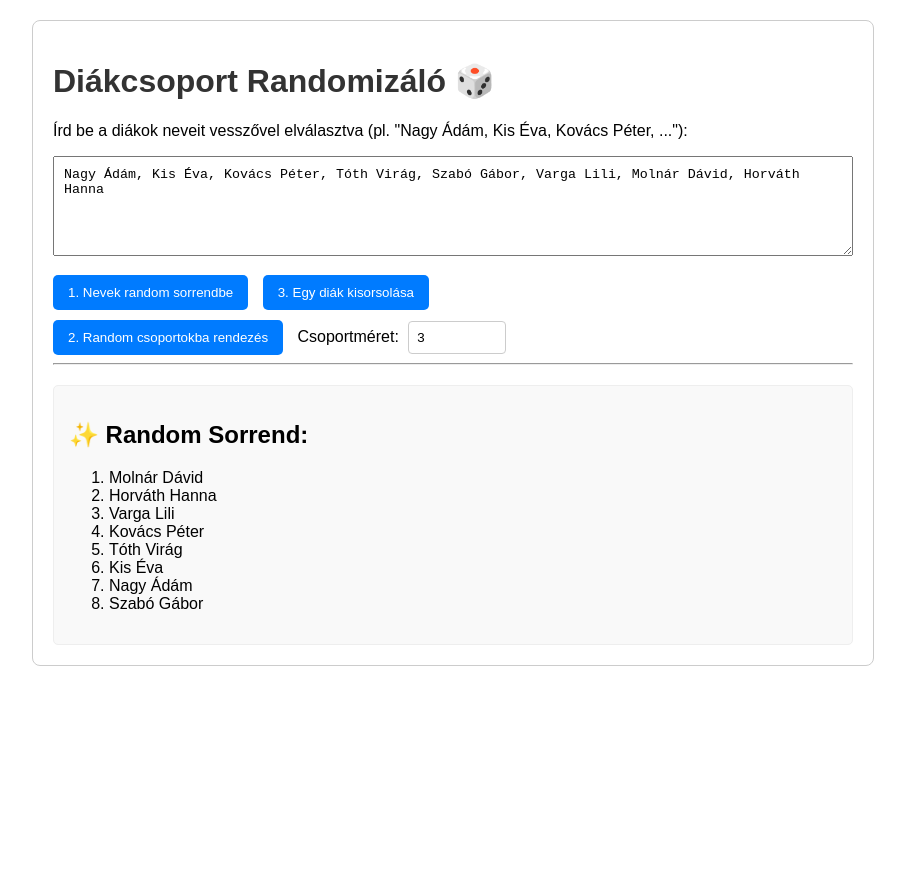
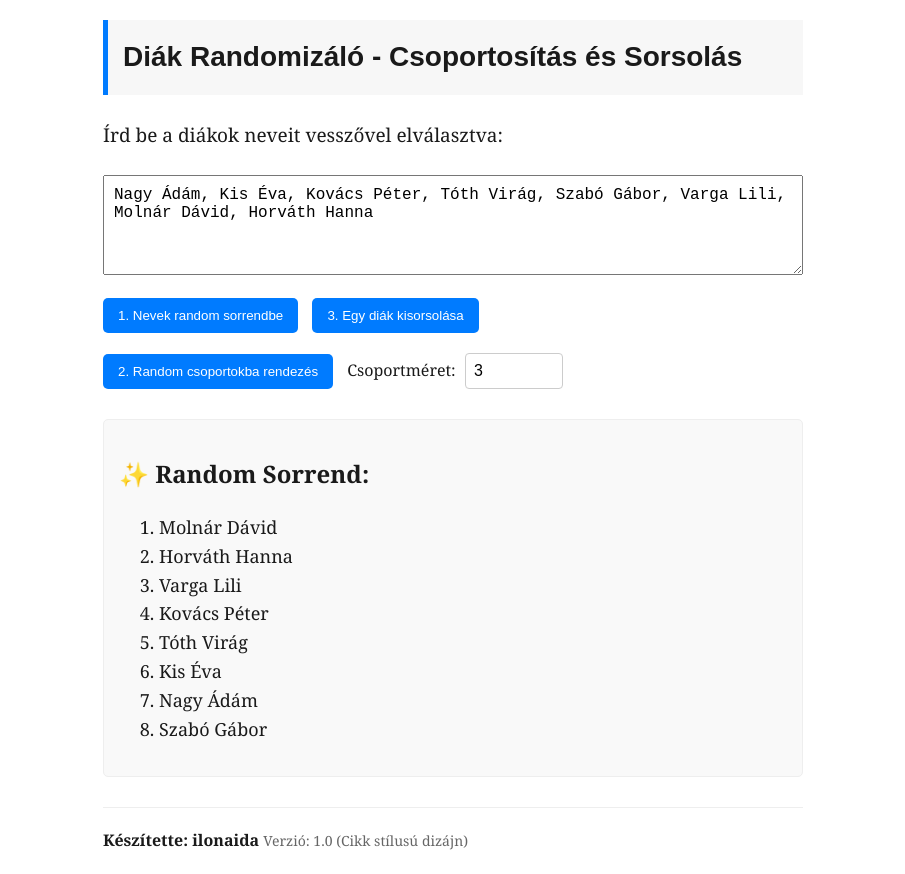
Before and after one commit to ilonaida/diak-randomizalo, a plain HTML site: page index.html in a window 1280 px wide. Both pictures are taken after a click on the button "1. Nevek random sorrendbe". Shown: the whole page, without its empty margins (187-1092 px from the left). Before the commit the page ends 800 px from the top, so only its background shows below. Drawn offline with Linux system fonts and the light colour scheme.

Commit message:
Update index.html
dizájn csere

```diff
--- a/index.html
+++ b/index.html
@@ -5,41 +5,123 @@
     <meta name="viewport" content="width=device-width, initial-scale=1.0">
     <title>Diák Randomizáló</title>
     <style>
-        body { font-family: Arial, sans-serif; max-width: 800px; margin: 20px auto; padding: 20px; border: 1px solid #ccc; border-radius: 8px; }
-        h1 { color: #333; }
-        textarea { width: 100%; min-height: 100px; padding: 10px; margin-bottom: 15px; box-sizing: border-box; }
-        button { padding: 10px 15px; margin-right: 10px; cursor: pointer; background-color: #007bff; color: white; border: none; border-radius: 5px; }
+        /* A képen látott dizájn elemek */
+        body {
+            font-family: 'Georgia', serif; /* Olvasható, klasszikus betűtípus a cikkekhez */
+            line-height: 1.6;
+            margin: 0;
+            padding: 0;
+            background-color: #ffffff;
+            color: #1a1a1a;
+        }
+
+        .container {
+            max-width: 700px; /* Szűk tartalom a jobb olvashatóságért */
+            margin: 0 auto;
+            padding: 20px;
+        }
+
+        /* Címsor Stílus (Kiemelés) */
+        .headline-box {
+            font-family: 'Arial', sans-serif;
+            font-size: 28px;
+            font-weight: 700;
+            margin-bottom: 25px;
+            padding: 15px;
+            background-color: #f7f7f7;
+            border-left: 5px solid #007bff; /* Kék színt adtam a sárga helyett a modern hangulathoz */
+        }
+
+        p {
+            margin-bottom: 25px;
+            font-size: 19px;
+        }
+
+        /* Szerző adatok (Fejlesztői infóvá alakítva) */
+        .author-box {
+            margin-top: 30px;
+            padding-top: 20px;
+            border-top: 1px solid #eeeeee;
+        }
+        .author-box strong { font-weight: 600; font-size: 16px; }
+        .author-box span { font-size: 14px; color: #666; }
+
+        /* A funkciók elemeinek stílusai */
+        textarea {
+            width: 100%;
+            min-height: 100px;
+            padding: 10px;
+            margin-bottom: 15px;
+            box-sizing: border-box;
+            font-size: 16px;
+        }
+        button {
+            padding: 10px 15px;
+            margin-right: 10px;
+            cursor: pointer;
+            background-color: #007bff;
+            color: white;
+            border: none;
+            border-radius: 5px;
+        }
         button:hover { background-color: #0056b3; }
-        input[type="number"] { padding: 8px; width: 80px; margin-left: 5px; border: 1px solid #ccc; border-radius: 4px; }
-        .results { margin-top: 20px; padding: 15px; border: 1px solid #eee; background-color: #f9f9f9; border-radius: 5px; }
-        .group-output { margin-bottom: 15px; padding: 10px; border: 1px solid #ddd; background-color: #fff; border-radius: 4px; }
+        input[type="number"] {
+            padding: 8px;
+            width: 80px;
+            margin-left: 5px;
+            border: 1px solid #ccc;
+            border-radius: 4px;
+            font-size: 16px;
+        }
+        .results {
+            margin-top: 20px;
+            padding: 15px;
+            border: 1px solid #eee;
+            background-color: #f9f9f9;
+            border-radius: 5px;
+        }
+        .group-output {
+            margin-bottom: 15px;
+            padding: 10px;
+            border: 1px solid #ddd;
+            background-color: #fff;
+            border-radius: 4px;
+        }
     </style>
 </head>
 <body>
 
-    <h1>Diákcsoport Randomizáló 🎲</h1>
+    <div class="container">
 
-    <p>Írd be a diákok neveit vesszővel elválasztva (pl. "Nagy Ádám, Kis Éva, Kovács Péter, ..."):</p>
+        <div class="headline-box">
+            Diák Randomizáló - Csoportosítás és Sorsolás
+        </div>
+
+        <p>Írd be a diákok neveit vesszővel elválasztva:</p>
         <textarea id="nameInput">Nagy Ádám, Kis Éva, Kovács Péter, Tóth Virág, Szabó Gábor, Varga Lili, Molnár Dávid, Horváth Hanna</textarea>
 
-    <div>
+        <div style="margin-bottom: 20px;">
             <button onclick="randomSort()">1. Nevek random sorrendbe</button>
             <button onclick="drawStudent()">3. Egy diák kisorsolása</button>
         </div>
-    <div style="margin-top: 10px;">
+        <div style="margin-bottom: 30px;">
             <button onclick="randomGroup()">2. Random csoportokba rendezés</button>
             <label for="groupSize">Csoportméret:</label>
             <input type="number" id="groupSize" value="3" min="1">
         </div>
-
-    <hr>
-
         <div class="results" id="output">
             Válaszd ki a funkciót!
         </div>
 
-    <script>
-        // Fisher-Yates (Knuth) keverési algoritmus: Egy tömb elemeit keveri véletlenszerűen.
+        <div class="author-box">
+            <div class="author-info">
+                <strong>Készítette: ilonaida</strong>
+                <span>Verzió: 1.0 (Cikk stílusú dizájn)</span>
+            </div>
+        </div>
+
+    </div> <script>
+        // Fisher-Yates (Knuth) keverési algoritmus
         function shuffleArray(array) {
             for (let i = array.length - 1; i > 0; i--) {
                 const j = Math.floor(Math.random() * (i + 1));
@@ -51,7 +133,6 @@
         // Segédfüggvény a nevek kinyerésére és tisztítására
         function getNames() {
             const input = document.getElementById('nameInput').value;
-            // Nevek szétválasztása vesszők és szóközök mentén, üres elemek eltávolítása
             return input.split(',').map(name => name.trim()).filter(name => name.length > 0);
         }
 
@@ -59,13 +140,13 @@
         function randomSort() {
             const names = getNames();
             if (names.length === 0) {
-                document.getElementById('output').innerHTML = '<p>Kérlek, adj meg neveket!</p>';
+                document.getElementById('output').innerHTML = '<p style="color:red;">Kérlek, adj meg neveket!</p>';
                 return;
             }
 
-            const shuffledNames = shuffleArray([...names]); // A tömb másolatának keverése
+            const shuffledNames = shuffleArray([...names]);
 
-            let outputHTML = '<h2>✨ Random Sorrend:</h2><ol>';
+            let outputHTML = '<h2>✨ Random Sorrend:</h2><ol style="font-size:18px;">';
             shuffledNames.forEach(name => {
                 outputHTML += `<li>${name}</li>`;
             });
@@ -79,12 +160,8 @@
             const names = getNames();
             const groupSize = parseInt(document.getElementById('groupSize').value);
 
-            if (names.length === 0) {
-                document.getElementById('output').innerHTML = '<p>Kérlek, adj meg neveket!</p>';
-                return;
-            }
-            if (groupSize < 1 || isNaN(groupSize)) {
-                document.getElementById('output').innerHTML = '<p>Kérlek, érvényes csoportméretet (legalább 1) adj meg!</p>';
+            if (names.length === 0 || groupSize < 1 || isNaN(groupSize)) {
+                document.getElementById('output').innerHTML = '<p style="color:red;">Kérlek, adj meg neveket és érvényes csoportméretet!</p>';
                 return;
             }
 
@@ -101,21 +178,21 @@
                 }
             }
 
-            // Maradék diákok hozzáadása a meglévő csoportokhoz (egyenletesen)
+            // Maradék diákok elosztása
             for (let i = 0; i < currentGroup.length; i++) {
-                // A maradék diákot hozzáadja az i. csoporthoz (ciklikusan)
+                if (groups.length > 0) {
                     groups[i % groups.length].members.push(currentGroup[i]);
+                } else {
+                     // Ha nincs még csoport, de van maradék (mert a csoportméret nagyobb mint a teljes létszám)
+                    groups.push({ number: 1, members: currentGroup });
+                    break;
+                }
             }
 
             let outputHTML = `<h2>👥 Random Csoportok (${groupSize} fős csoportméret alapján):</h2>`;
-            if (groups.length === 0 && names.length > 0) {
-                 // Ha kevesebb diák van, mint a csoportméret
-                outputHTML += `<div class="group-output"><h3>Csoport 1</h3><p>${shuffledNames.join(', ')}</p></div>`;
-            } else {
             groups.forEach(group => {
-                    outputHTML += `<div class="group-output"><h3>Csoport ${group.number} (${group.members.length} fő)</h3><p>${group.members.join(', ')}</p></div>`;
+                outputHTML += `<div class="group-output"><h3>Csoport ${group.number} (${group.members.length} fő)</h3><p style="font-size:16px;">${group.members.join(', ')}</p></div>`;
             });
-            }
 
             document.getElementById('output').innerHTML = outputHTML;
         }
@@ -124,17 +201,16 @@
         function drawStudent() {
             const names = getNames();
             if (names.length === 0) {
-                document.getElementById('output').innerHTML = '<p>Kérlek, adj meg neveket!</p>';
+                document.getElementById('output').innerHTML = '<p style="color:red;">Kérlek, adj meg neveket!</p>';
                 return;
             }
 
-            // Véletlenszerű index választása
             const randomIndex = Math.floor(Math.random() * names.length);
             const winner = names[randomIndex];
 
             const outputHTML = `
                 <h2>🏆 Sorsolt Diák:</h2>
-                <p style="font-size: 24px; font-weight: bold; color: #dc3545;">${winner}</p>
+                <p style="font-size: 28px; font-weight: bold; color: #dc3545;">${winner}</p>
                 <p>(${names.length} diák közül sorsolva)</p>
             `;
 
```
Lines whose indentation alone changed are shown as unchanged.
